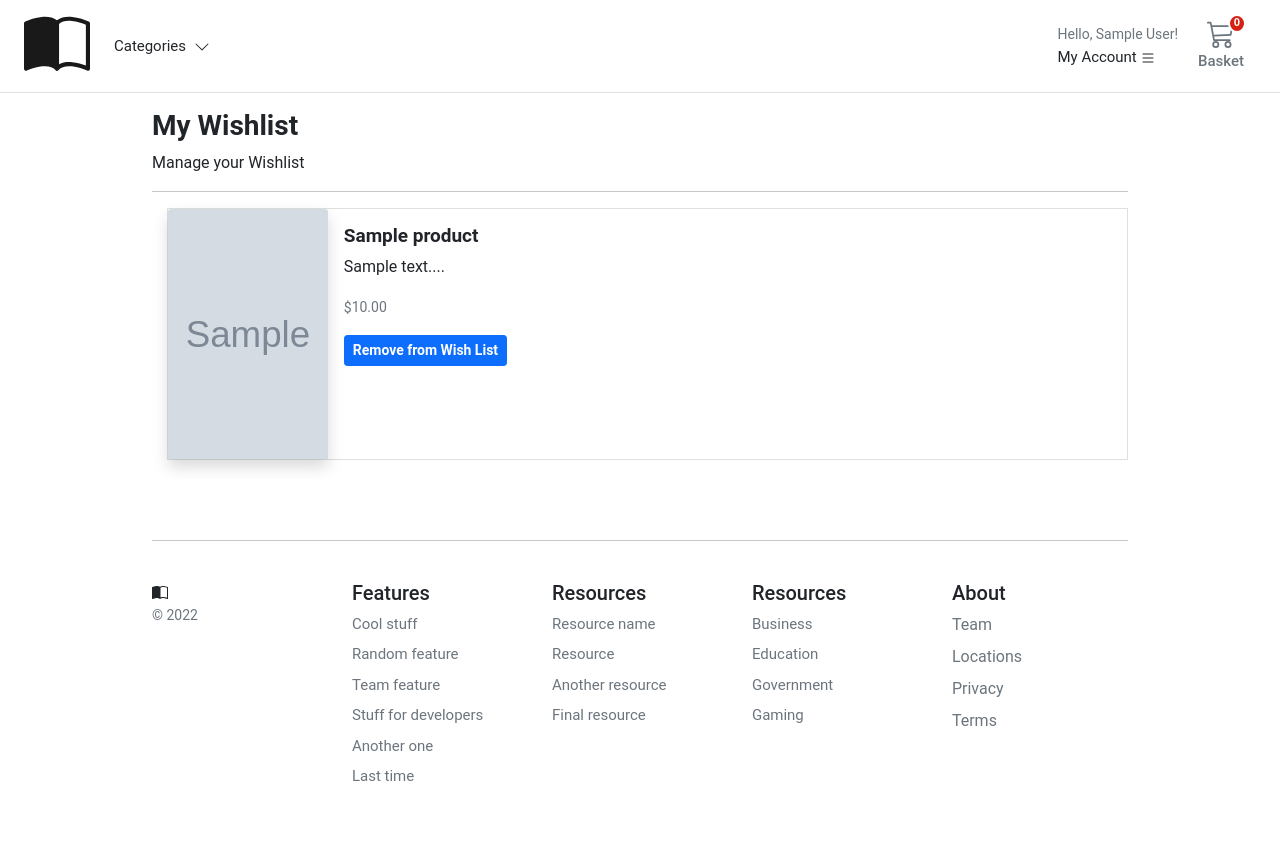
After one commit to Ichi-1/BookStore-django, a Django app: page /account/wishlist/ in a window 1280 px wide. The commit adds this page. Run offline with Django 4.2, Linux system fonts and the light colour scheme; a user stored in the database is signed in; tables that the repository leaves empty hold one stand-in row (values such as "Sample post"); grey boxes marked "Sample" are stand-in pictures.

Commit message:
Feature: User Wish List

```diff
--- a/account/urls.py
+++ b/account/urls.py
@@ -5,9 +5,11 @@ from django.contrib.auth.views import (
     PasswordResetConfirmView,PasswordResetView,
 )
 from .views import (
+    add_to_wishlist,
     deactivate_account,
     delete_address,
     set_default,
+    WishListView,
     AddressesListView,
     AddressCreateView,
     AddressUpdateView,
@@ -45,7 +47,9 @@ urlpatterns = [
     path('addresses/update/<slug:id>/', AddressUpdateView.as_view(), name='update_address'),
     path('addresses/delete/<slug:id>/', delete_address, name='delete_address'),
     path('addresses/set-default/<slug:id>/', set_default, name='set_default'),
-
+    # Wish List
+    path('wishlist/', WishListView.as_view(), name='wishlist'),
+    path('wishlist/add/<int:id>', add_to_wishlist, name='add_to_wishlist'),
 
 
 
--- a/account/views.py
+++ b/account/views.py
@@ -3,6 +3,7 @@ from django.contrib.auth import login, logout
 from django.contrib.auth.decorators import login_required
 from django.contrib.auth.mixins import LoginRequiredMixin
 from django.contrib.messages.views import SuccessMessageMixin
+from django.http import HttpResponseRedirect
 
 from django.urls import reverse, reverse_lazy
 from django.shortcuts import redirect, render, get_object_or_404
@@ -19,6 +20,7 @@ from django.views.generic import (
 
 from orders.models import Order
 from account.models import Customer, Address
+from store.models import Product
 from .forms import (
     SignUpForm,
     UserAccountUpdateForm,
@@ -103,18 +105,17 @@ class UserAccountUpdateView(
         SuccessMessageMixin,
         UpdateView
     ):
-
     model = Customer
     form_class = UserAccountUpdateForm
     template_name = 'account/dashboard/update.html'
-    success_message = 'Profile info updated successfuly'
+    success_message = 'Profile info was updated successfuly'
 
     def get_success_url(self):
         return reverse('account:update', kwargs={'pk':self.object.pk})
 
 
 
-#? Addresses CRUD section
+#* Addresses CRUD section
 
 class AddressesListView(LoginRequiredMixin, ListView):
     template_name = 'account/dashboard/addresses.html'
@@ -160,7 +161,7 @@ class AddressUpdateView(LoginRequiredMixin, SuccessMessageMixin, UpdateView):
 def delete_address(request, id):
     address = Address.objects.filter(pk=id, customer=request.user)
     address.delete()
-    messages.info(request, 'Address was deleted successfuly')
+    messages.warning(request, 'Address was deleted successfuly')
     return redirect("account:addresses")
 
 
@@ -172,3 +173,32 @@ def set_default(request, id):
         .update(default=True)
     messages.info(request, 'Address was set as default')
     return redirect('account:addresses')
+
+
+
+#* Wishlist section
+
+class WishListView(LoginRequiredMixin, ListView):
+    template_name = 'account/dashboard/wish_list.html'
+    context_object_name = 'wishlist'
+
+    def get_queryset(self):
+        wishlist = Product.objects.filter(users_wishlist=self.request.user)
+        return wishlist
+
+
+
+#TODO this function can remove item from wishlist
+@login_required
+def add_to_wishlist(request, id):
+    product = get_object_or_404(Product, id=id)
+    user_wishlist = product.users_wishlist.filter(id=request.user.id)
+
+    if user_wishlist.exists():
+        product.users_wishlist.remove(request.user)
+        messages.warning(request, f'«{product.title}» has been removed from your Wish List')
+    else:
+        product.users_wishlist.add(request.user)
+        messages.success(request, f'Added «{product.title}» to your Wish List')
+
+    return HttpResponseRedirect(request.META['HTTP_REFERER'])
--- a/store/models.py
+++ b/store/models.py
@@ -1,3 +1,4 @@
+from django.conf import settings
 from django.db import models
 from django.urls import reverse
 from mptt.models import MPTTModel, TreeForeignKey
@@ -133,6 +134,7 @@ class Product(models.Model):
             },
         },
     )
+    # Product status
     is_active = models.BooleanField(default=True)
     created_at = models.DateTimeField(
         _('Created at'),
@@ -143,6 +145,13 @@ class Product(models.Model):
         _('Updated at'),
         auto_now=True,
     )
+
+    users_wishlist = models.ManyToManyField(
+        settings.AUTH_USER_MODEL,
+        related_name='user_wishlist',
+        blank=True
+    )
+
 
     class Meta:
         verbose_name = _('Product')
--- /dev/null
+++ b/templates/account/dashboard/wish_list.html
@@ -0,0 +1,48 @@
+{% extends "../sub_base.html" %}
+{% block title %}Users Wish List{% endblock %}
+
+{% block content %}
+<div class="container mt-2 pt-2">
+  <div class="col-12 mx-auto">
+    <h1 class="h3 fw-bold">My Wishlist</h1>
+    <div>Manage your Wishlist</div>
+    <hr />
+
+    {% if wishlist %}
+    {% for product in wishlist  %}
+
+    <div class="card mb-3 rounded-0">
+      <div class="row g-0">
+        <div class="col-md-2">
+          {% for image in product.product_image.all  %}
+            {% if image.is_feature %}
+            <a href="{{ product.get_absolute_url }}"">
+              <img class="shadow card-img-top" width="135px" src="{{ image.image.url }}"
+              alt="{{ image.image.alt_text }}" />
+            </a>
+
+            {% endif %}
+          {% endfor %}
+        </div>
+        <div class="col-md-10">
+          <div class="card-body">
+            <h5 class="card-title">{{product.title}}</h5>
+            <p class="card-text">{{product.description|slice:":220"}}...</p>
+            <p class="card-text"><small class="text-muted">${{product.regular_price}}</small></p>
+            <a type="button" class="btn btn-primary fw500 btn-sm fw-bold" href="{% url 'account:add_to_wishlist' product.id %}">Remove from Wish List</a>
+          </div>
+        </div>
+      </div>
+    </div>
+
+    {% endfor %}
+    {% else %}
+    <p class="card-text">No products have been added to your wishlist yet</p>
+    {% endif %}
+
+
+
+  </div>
+</div>
+
+{% endblock %}
--- a/templates/account/registration/login.html
+++ b/templates/account/registration/login.html
@@ -36,7 +36,4 @@
     </div>
 
 </form>
-
-
-
 {% endblock %}
--- a/templates/base.html
+++ b/templates/base.html
@@ -24,7 +24,7 @@
   <main>
     <div id="content">
       {% if messages %}
-      <div class="mx-auto mt-4" style="max-width: 500px">
+      <div class="mx-auto mt-4" style="max-width: 600px">
         {% for message in messages %}
         <div class="text-center alert alert-{{ message.tags }}">
           {{ message|safe }}
--- a/templates/basket/summary.html
+++ b/templates/basket/summary.html
@@ -65,7 +65,7 @@
           <div class="col-md-2 d-none d-md-block">
             {% for image in product.product_image.all %}
             {% if image.is_feature %}
-            <img src="{{ image.image.url }}" alt="{{ image.image.alt_text }}" class="img-fluid mx-auto d-block"
+            <img src="{{ image.image.url }}" alt="{{ image.image.alt_text }}" class="img-fluid mx-auto d-block shadow"
               width="200px">
             {% endif %}
             {% endfor %}
--- a/templates/header.html
+++ b/templates/header.html
@@ -86,6 +86,10 @@
                           class="dropdown-item small">
                           General Settings
                         </a>
+                        <a href="{% url 'account:wishlist' %}"
+                          class="dropdown-item small">
+                          Wish List
+                        </a>
                         <a href="#"
                           class="dropdown-item small">
                           Orders
```
Also changed, not shown: account/forms.py (+4 -4 lines), templates/account/dashboard/dashboard.html (+26 -1 lines), templates/store/detail.html (+5 -4 lines), store/migrations/0003_product_users_wishlist.py (added).
